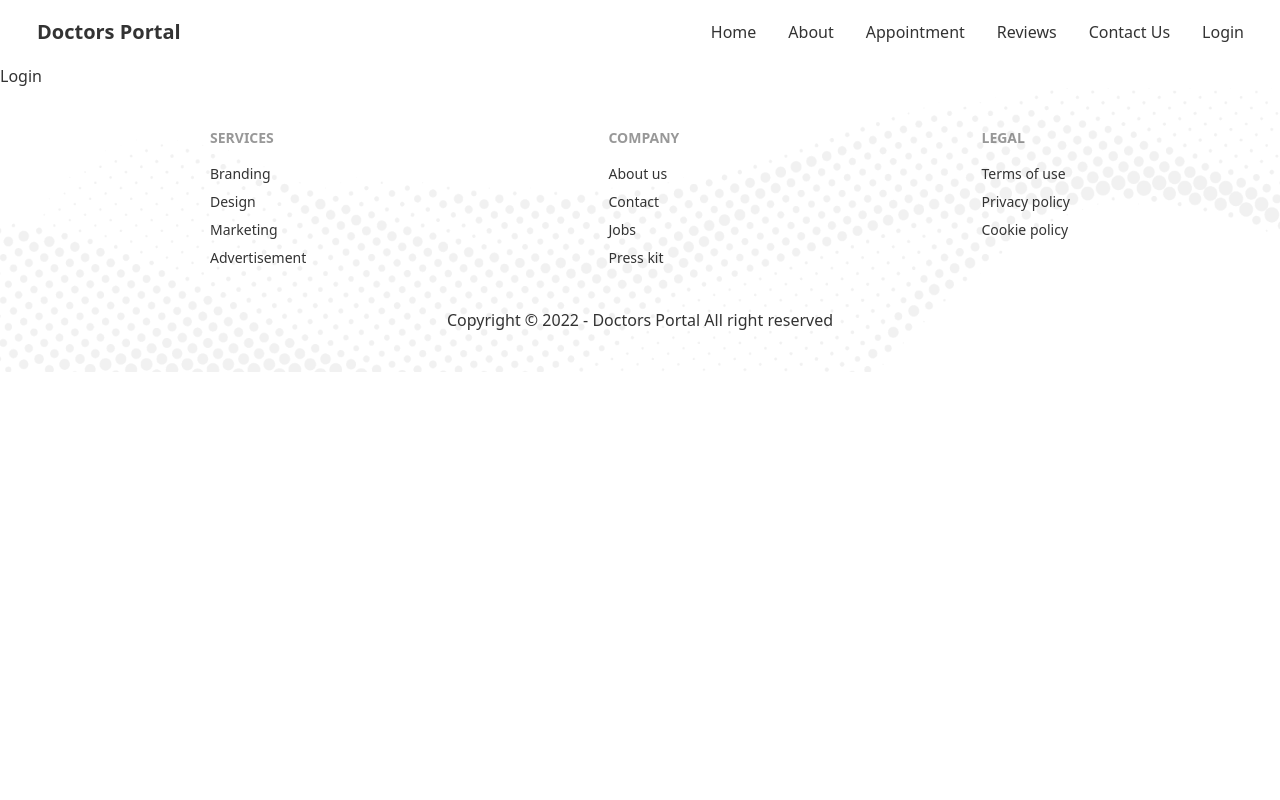
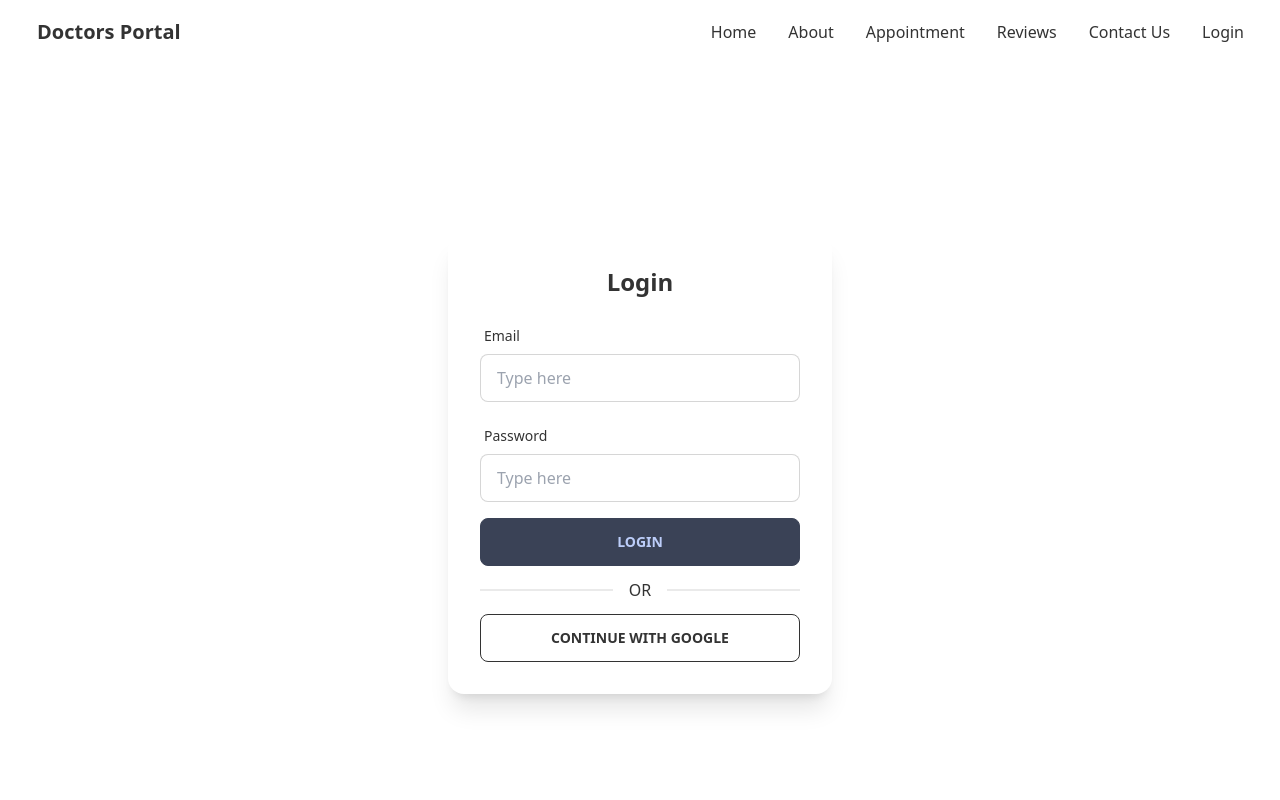
Before and after one commit to sabbirzzaman/doctors-portal-client, a React (Create React App) app: page /login in a window 1280 px wide. Shown: the top 800 px of the page. Built offline with nearby package versions, Linux system fonts and the light colour scheme.

Commit message:
login form added on login page

```diff
--- a/src/Pages/Login/Login.js
+++ b/src/Pages/Login/Login.js
@@ -1,10 +1,110 @@
 import React from 'react';
+import { useForm } from 'react-hook-form';
 
 const Login = () => {
+    const {
+        register,
+        formState: { errors },
+        handleSubmit,
+    } = useForm();
+
+    const onSubmit = (data) => {
+        console.log(data);
+    };
+
     return (
-        <div>
-            <h1>Login</h1>
-        </div>
+        <section>
+            <div className="mx-auto max-w-[325px] sm:max-w-[568px] md:max-w-[768px] lg:max-w-[1240px] flex justify-center items-center h-screen">
+                <div className="card w-96 bg-base-100 p-8 shadow-xl">
+                    <div className="=items-center text-center mb-5">
+                        <h2 className="text-center text-2xl font-bold">
+                            Login
+                        </h2>
+                    </div>
+
+                    <form onSubmit={handleSubmit(onSubmit)}>
+                        <div className="form-control w-full">
+                            <label className="label">
+                                <span className="label-text">Email</span>
+                            </label>
+                            <input
+                                type="text"
+                                placeholder="Type here"
+                                className="input input-bordered w-full"
+                                {...register('email', {
+                                    required: {
+                                        value: true,
+                                        message: 'Email is required',
+                                    },
+                                    pattern: {
+                                        value: /^[a-zA-Z0-9.!#$%&'*+/=?^_`{|}~-]+@[a-zA-Z0-9-]+(?:\.[a-zA-Z0-9-]+)+$/,
+                                        message: 'Invalid email address',
+                                    },
+                                })}
+                            />
+                            <label className="label">
+                                {errors.email?.type === 'pattern' && (
+                                    <span className="label-text-alt">
+                                        {errors.email.message}
+                                    </span>
+                                )}
+                                {errors.email?.type === 'required' && (
+                                    <span className="label-text-alt">
+                                        {errors.email.message}
+                                    </span>
+                                )}
+                            </label>
+                        </div>
+
+                        <div className="form-control w-full">
+                            <label className="label">
+                                <span className="label-text">Password</span>
+                            </label>
+                            <input
+                                type="password"
+                                placeholder="Type here"
+                                className="input input-bordered w-full"
+                                {...register('password', {
+                                    required: {
+                                        value: true,
+                                        message: 'Password is required',
+                                    },
+                                    minLength: {
+                                        value: 6,
+                                        message:
+                                            'Must be 6 character or longer',
+                                    },
+                                })}
+                            />
+                            <label className="label">
+                                {errors.password?.type === 'required' && (
+                                    <span className="label-text-alt">
+                                        {errors.password.message}
+                                    </span>
+                                )}
+                                {errors.password?.type === 'minLength' && (
+                                    <span className="label-text-alt">
+                                        {errors.password.message}
+                                    </span>
+                                )}
+                            </label>
+                        </div>
+
+                        <input
+                            className="btn btn-primary w-full"
+                            type="submit"
+                            value="login"
+                        />
+
+                        <div className="divider">OR</div>
+
+                        <button className="btn btn-outline w-full">
+                            Continue With Google
+                        </button>
+                    </form>
+                </div>
+            </div>
+        </section>
     );
 };
 
```
